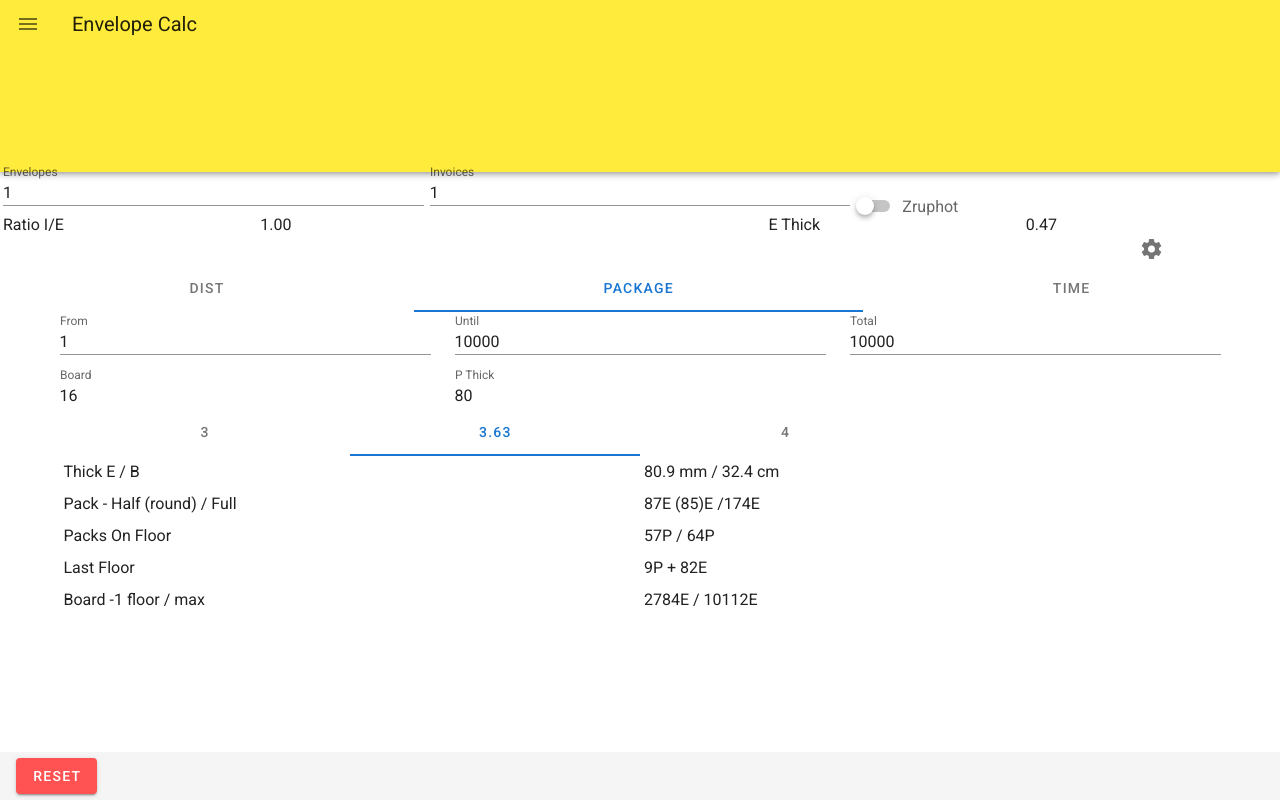
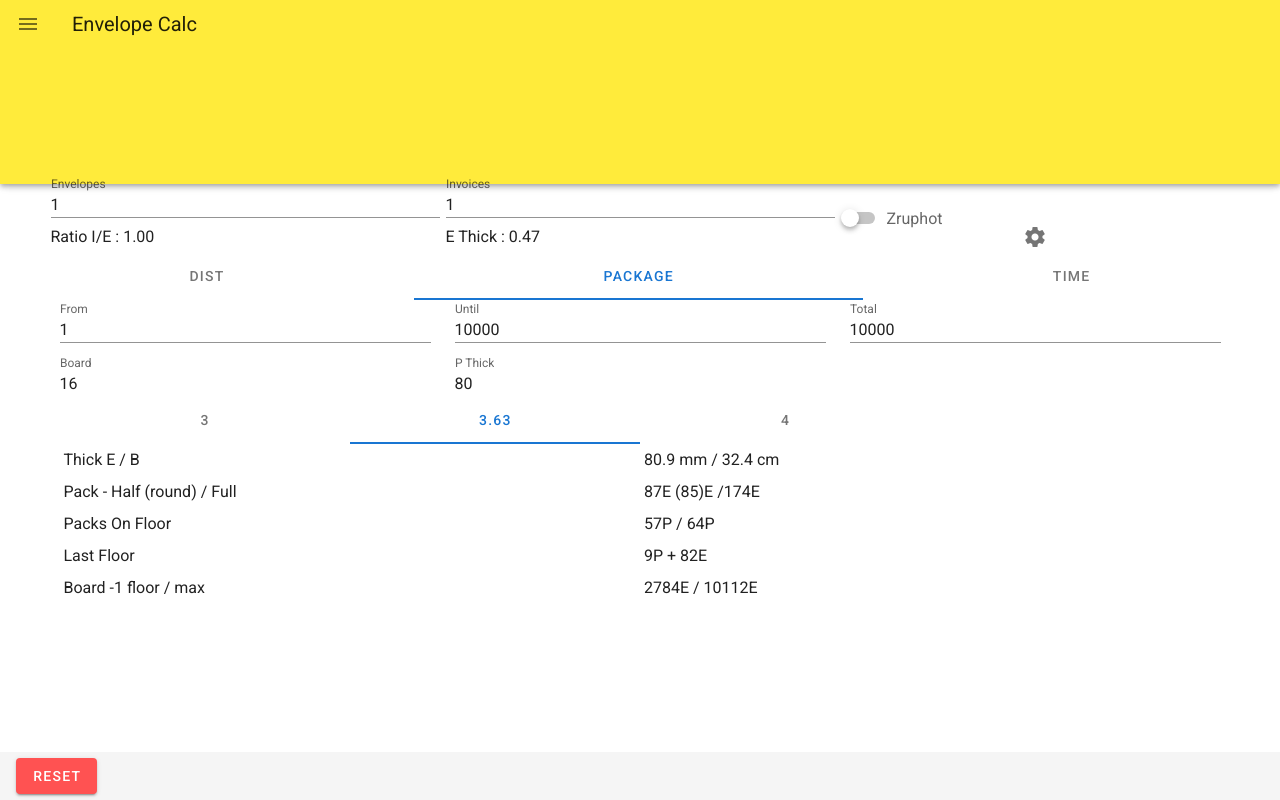
Before and after one commit to aviyot/envelope.calc, a Vue app: page / in a window 1280 px wide. Built offline with nearby package versions, Linux system fonts and the light colour scheme.

Commit message:
edit v-switch

```diff
--- a/src/components/Order.vue
+++ b/src/components/Order.vue
@@ -5,7 +5,7 @@
  </style>>
 
 <template>
-  <v-container fluid>
+  <v-container>
     <v-form>
       <v-row>
         <v-col >
@@ -16,7 +16,7 @@
           <v-text-field v-model="invoicesAmount" type="number" dense label="Invoices" required hide-details></v-text-field>
         </v-col>
         <v-col >
-          <v-switch v-model="componentDisplay.zrophot" type="number" label="Zruphot" dense hide-details></v-switch>
+          <v-switch @change="resetZruphot" v-model="componentDisplay.zrophot" type="number" label="Zruphot" dense hide-details></v-switch>
         </v-col>
       </v-row>
       <v-row v-if="componentDisplay.zrophot">
@@ -32,19 +32,13 @@
 
     <v-row>
       <v-col >
-        <span class>Ratio I/E</span>
-      </v-col>
-      <v-col >
-        <label class>{{ratioInvoiceEnvelope}}</label>
+        <span >Ratio I/E</span> : <label >{{ratioInvoiceEnvelope}}</label>
       </v-col>
 
-      <v-spacer></v-spacer>
-
       <v-col>
-        <span class>E Thick</span>
+        <span >E Thick</span> : <label>{{envelopeThickness | fixed(2)}} </label>
       </v-col>
       <v-col>
-        <label class>{{envelopeThickness | fixed(2)}} </label>
         <ThicknessSettings/>
       </v-col>
     </v-row>
@@ -52,7 +46,7 @@
 </template>
 <script>
 import ThicknessSettings from "./ThicknessSettings"
-import { mapGetters, mapState } from "vuex";
+import { mapGetters, mapMutations, mapState } from "vuex";
 export default {
   name: "Order",
   components :{
@@ -63,6 +57,10 @@ export default {
       value = +value;
       return value.toFixed(size);
     }
+  },
+    methods: {
+      ...mapMutations(["resetZruphot"])
+
   },
   computed: {
     ...mapGetters(["ratioInvoiceEnvelope", "envelopeThickness"]),
```
